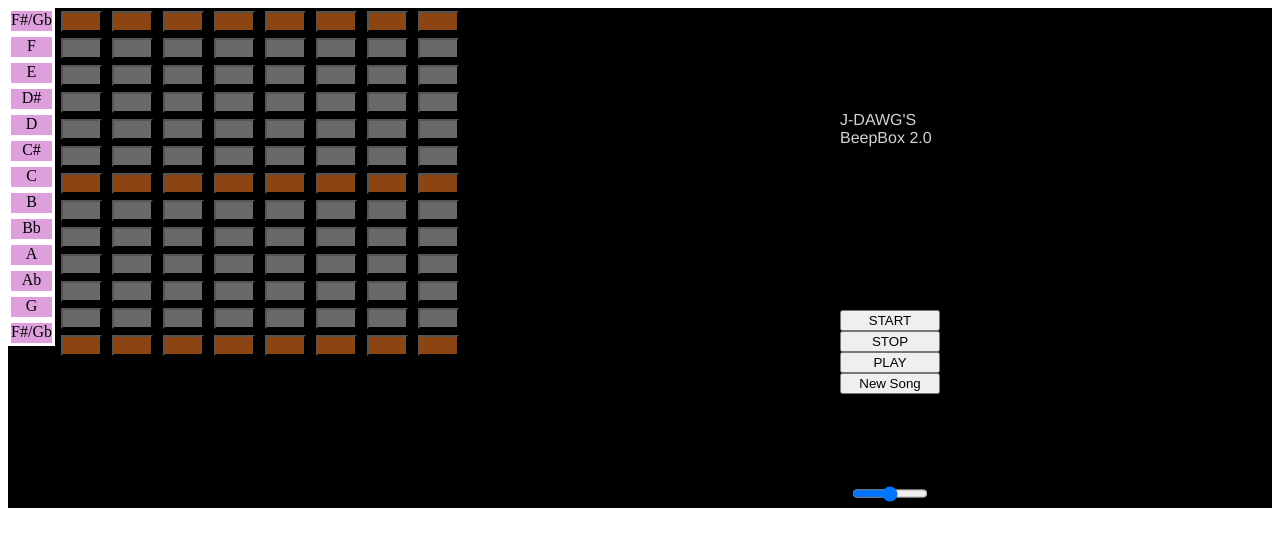
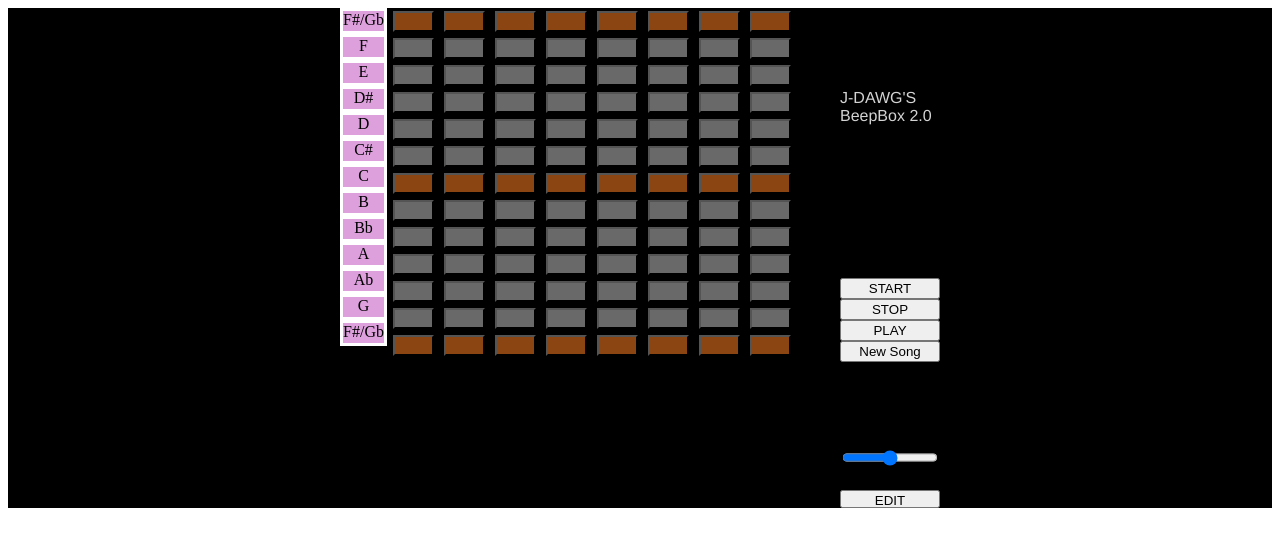
Before and after one commit to jlarsen9/8-Bit-Music-Maker, a plain HTML site: page index.html in a window 1280 px wide. Drawn offline with Linux system fonts and the light colour scheme.

Commit message:
Made-edit-button
Took out order and made a few more changes in css as well

```diff
--- a/index.html
+++ b/index.html
@@ -23,6 +23,7 @@
                 <input type="range" min="1" max="100" value="50" class="slider" id="Volume-range">
             </div>
             </br>
+            <button class="edit-button">EDIT</button>
         </div>
     </div>
 </body>
--- a/style.css
+++ b/style.css
@@ -7,7 +7,6 @@
 #notes-and-grid-wrapper {
     width: 500px;
     height: 500px;
-    margin: auto;
     float: left;
     background-color: black;
     display: flex;
@@ -33,13 +32,11 @@
     text-align: center;
     border-style: solid;
     border-color: white;
-    order: 1;
 }
 
 #grey-box-grid {
     width: 200px;
     height: 200px;
-    order: 2;
 }
 
 .grid-button-default {
@@ -59,7 +56,6 @@
 
 .menu {
     display: flex;
-    flex: 1;
     flex-direction: column;
     width: 100px;
 }
@@ -69,7 +65,6 @@
     height: 28px;
     background-color: black;
     margin:auto;
-    order: 2;
 }
 
 #title-box {
@@ -84,7 +79,6 @@
     height: 18 px;
     margin: auto;
     background-color:black;
-    order: 3;
     display: flex;
     flex-direction: column;
 }
@@ -101,10 +95,14 @@
     width: 100%;
     display: flex;
     justify-content: center;
-    order: 4;
 }
 
 .slider{
-    width:10%;
+    width: 100%;
     height: 25px;
 }
+
+.edit-button {
+    width: 100%;
+    height: 18px;
+}
```
